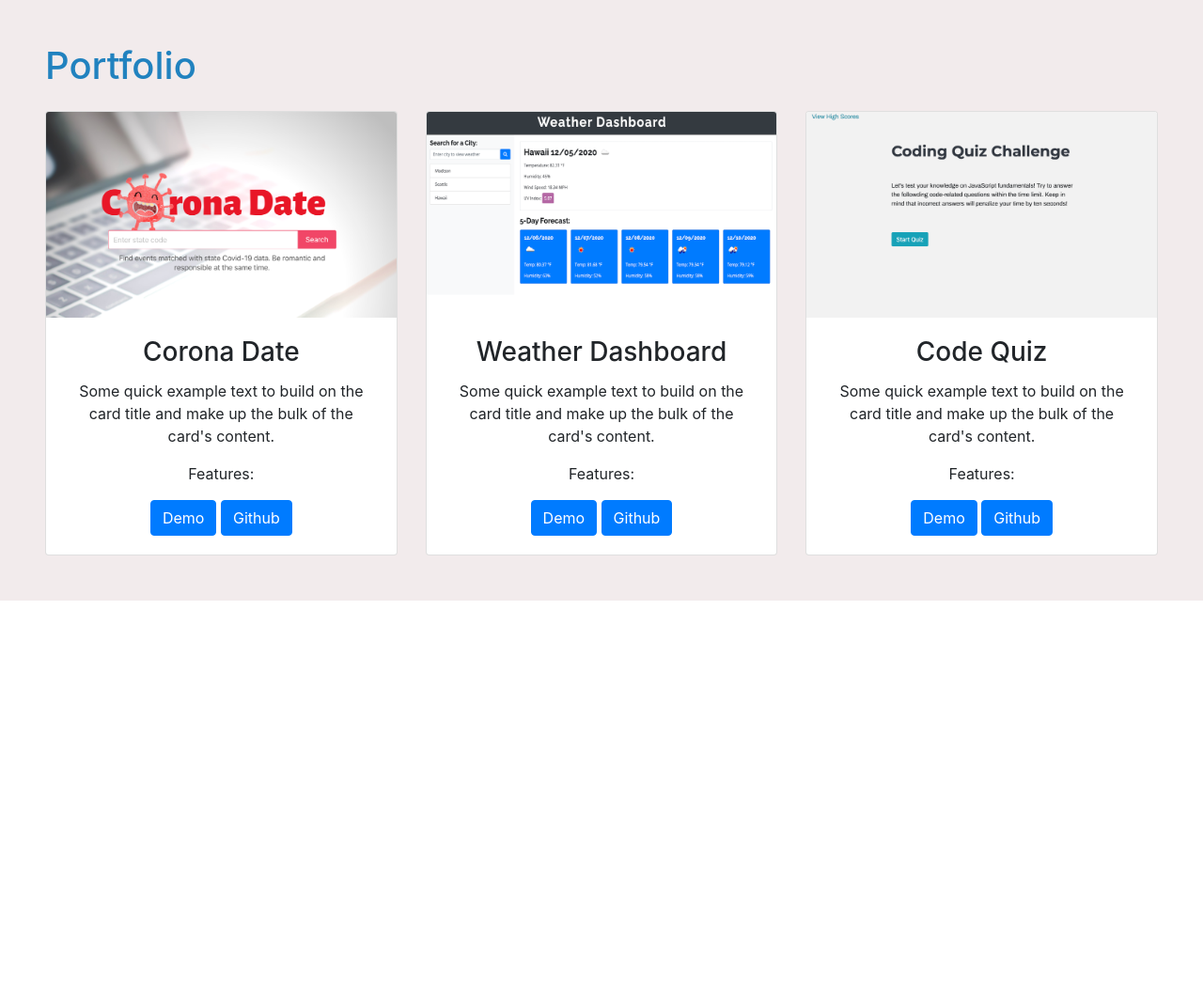
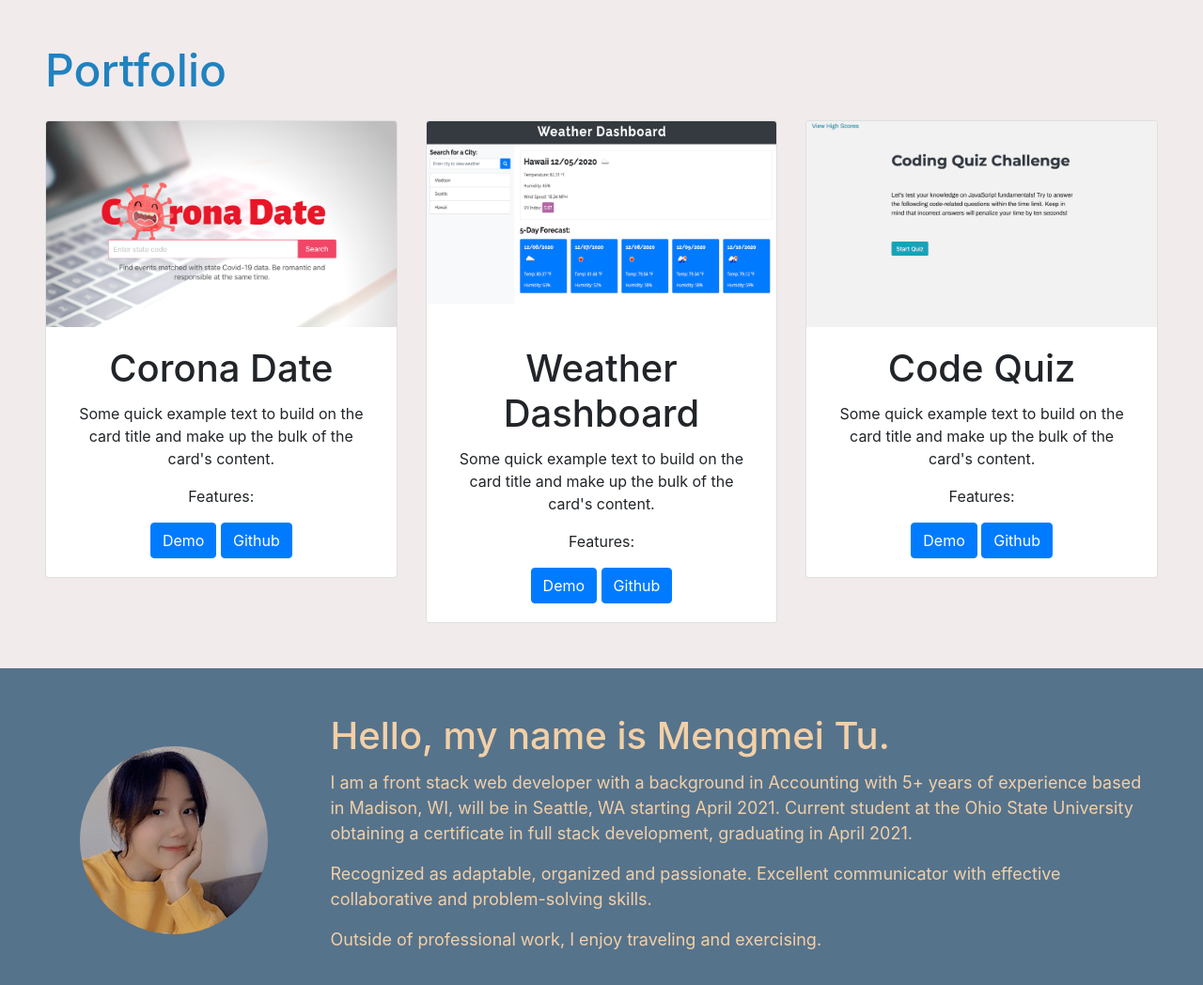
Before and after one commit to mmeii/portfolio, a plain HTML site: page index.html in a window 1280 px wide. Shown: the part 802-1850 px from the top of the page at 94% size. Before the commit the page ends 1441 px from the top, so only its background shows below. Drawn offline with nearby package versions, Linux system fonts and the light colour scheme.

Commit message:
add about section content and picture

```diff
--- a/Assets/style.css
+++ b/Assets/style.css
@@ -24,20 +24,36 @@
     background: #F2EBEC;
 }
 
-h1 {
+h2 {
     color: #2182BF;
-}
-
-#homeMiddle h1 {
-    color:#F2EBEC;
+    font-size: 3rem;
 }
 
 #hello {
+    color: #F2EBEC;
     font-size:2rem;
 }
 
 #name {
+    color: #F2EBEC;
     font-size: 6rem;
     text-transform: uppercase;
     text-shadow: 4px 4px #56738C;
 }
+
+#about {
+    background: #56738C;
+    color: #F2D0A7;
+}
+
+#about p {
+    font-size: 18px;
+}
+
+#about img {
+    border-radius: 50%;
+}
+
+h3 {
+    font-size: 40px;
+}
--- a/index.html
+++ b/index.html
@@ -36,7 +36,7 @@
     <div class="container-fluid p-0">
         <section id="portfolio" class="p-5">
             <!-- 3, screenshot, title, description, technology, demo and github links -->
-            <h1 class="mb-4">Portfolio</h1>
+            <h2 class="mb-4">Portfolio</h2>
 
             <div class="row">
                 <!-- corona date -->
@@ -100,8 +100,31 @@
         </section>
 
         <!-- about section-->
-        <section id="about">
+        <section id="about" class="p-5">
+            <div class="row">
                 <!-- brand statement, soft skills, interests  -->
+                <div class="col-3 m-auto text-center">
+                    <img src="Assets/Images/picture-of-me.jpeg" alt="picture of me" class="img-fluid" />
+                </div>
+
+                <div class="col-9">
+                    <h3 class="pb-1">Hello, my name is Mengmei Tu. </h3>
+                    <p>
+                        I am a front stack web developer with a background in Accounting with 5+ years of experience
+                        based in Madison, WI, will be in Seattle, WA starting April 2021. Current student at the Ohio
+                        State University obtaining a certificate in full stack development, graduating in April 2021.
+                    </p>
+
+                    <p>
+                        Recognized as adaptable, organized and passionate. Excellent communicator with effective
+                        collaborative and problem-solving skills.</p>
+
+                    <p>
+                        Outside of professional work, I enjoy traveling and exercising.
+                    </p>
+                </div>
+            </div>
+    </div>
     </section>
 
     <!-- contact -->
```
Also changed, not shown: Assets/Images/picture-of-me.jpeg (added). Lines whose indentation alone changed are shown as unchanged.
